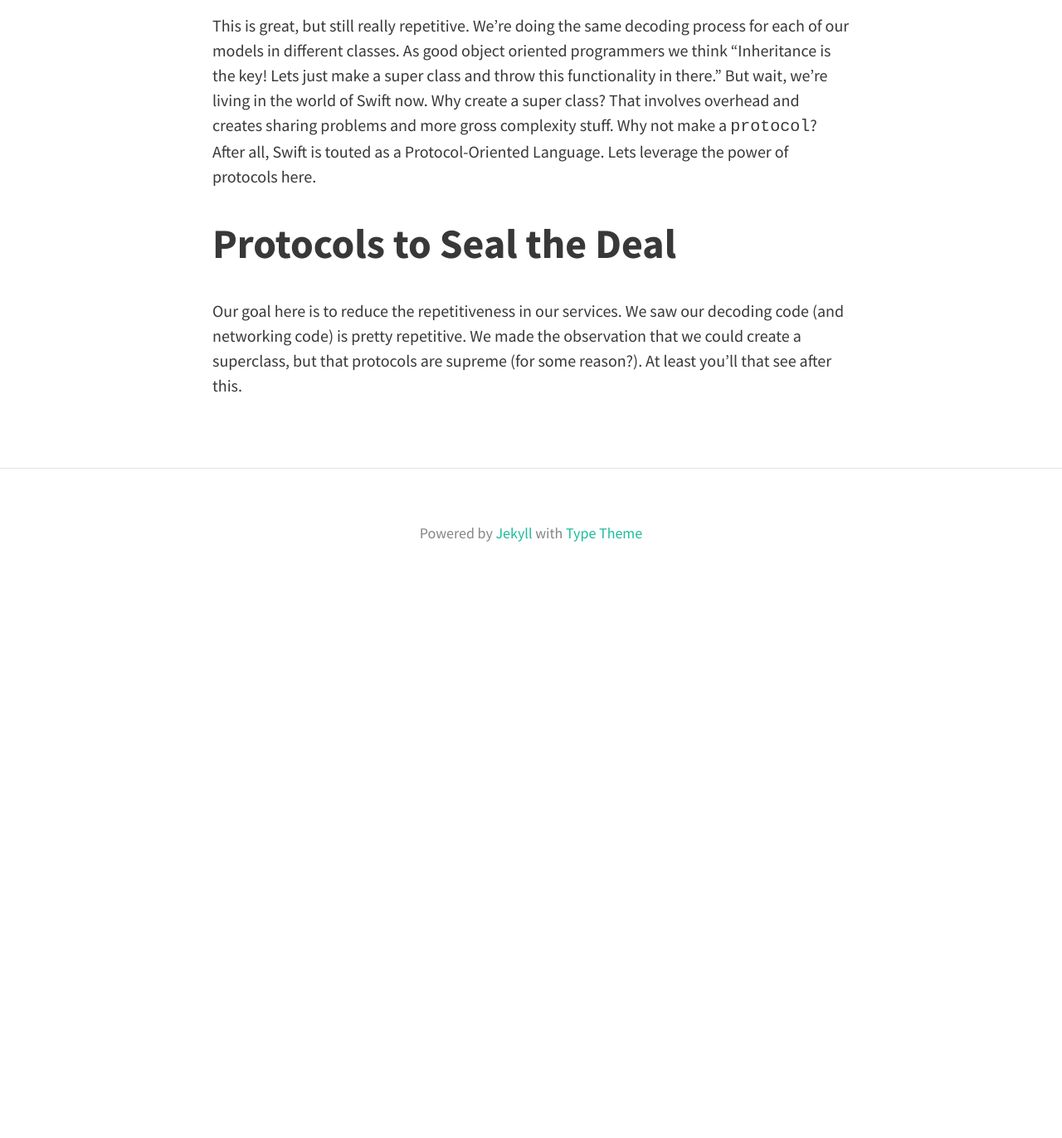
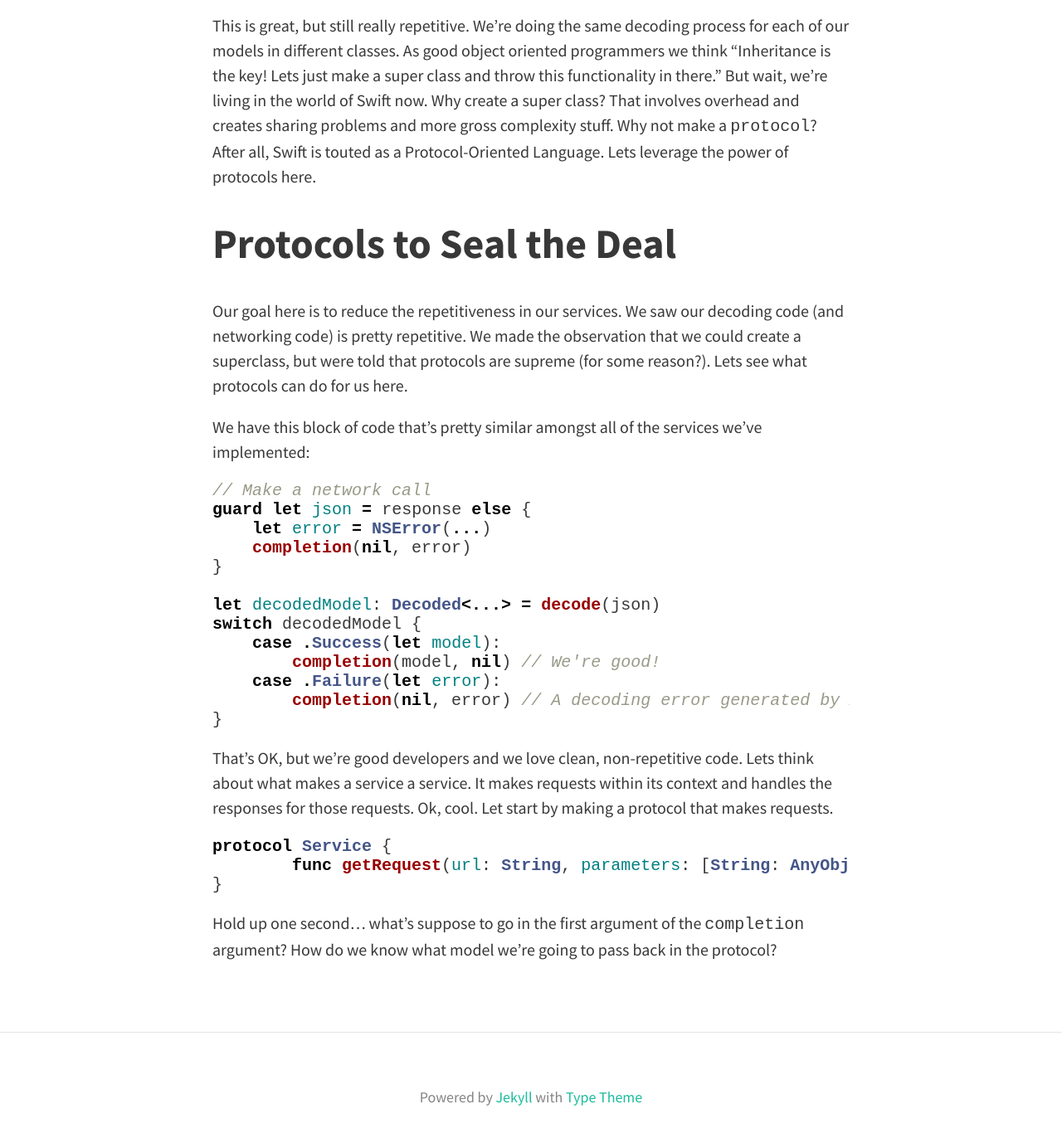
Before and after one commit to cjrieck/cjrieck.github.io, a Jekyll site: the page built from _posts/2016-06-12-networking-protocols.md, in a window 1280 px wide and 1400 px high, scrolled down 5618 px. Shown: the top 1372 px of the window at 83% size. Built offline with Jekyll 4.4.1, drawn with Linux system fonts in a browser that asks for light colours; nearby versions of some CDN libraries; before the commit the page ends 6338 px from its top, so only the background shows below that.

Commit message:
added more

````diff
--- a/_posts/2016-06-12-networking-protocols.md
+++ b/_posts/2016-06-12-networking-protocols.md
@@ -196,4 +196,32 @@ This is great, but still really repetitive. We're doing the same decoding proces
 
 # Protocols to Seal the Deal
 
-Our goal here is to reduce the repetitiveness in our services. We saw our decoding code (and networking code) is pretty repetitive. We made the observation that we could create a superclass, but that protocols are supreme (for some reason?). At least you'll that see after this.
+Our goal here is to reduce the repetitiveness in our services. We saw our decoding code (and networking code) is pretty repetitive. We made the observation that we could create a superclass, but were told that protocols are supreme (for some reason?). Lets see what protocols can do for us here.
+
+We have this block of code that's pretty similar amongst all of the services we've implemented:
+
+``` swift
+// Make a network call
+guard let json = response else {
+    let error = NSError(...)
+    completion(nil, error)
+}
+
+let decodedModel: Decoded<...> = decode(json)
+switch decodedModel {
+    case .Success(let model):
+        completion(model, nil) // We're good!
+    case .Failure(let error):
+        completion(nil, error) // A decoding error generated by Argo
+}
+```
+
+That's OK, but we're good developers and we love clean, non-repetitive code. Lets think about what makes a service a service. It makes requests within its context and handles the responses for those requests. Ok, cool. Let start by making a protocol that makes requests.
+
+``` swift
+protocol Service {
+	func getRequest(url: String, parameters: [String: AnyObject]?, headers: [String: String]?, completion: ((???, ErrorType?) -> Void))
+}
+```
+
+Hold up one second... what's suppose to go in the first argument of the `completion` argument? How do we know what model we're going to pass back in the protocol?
````
